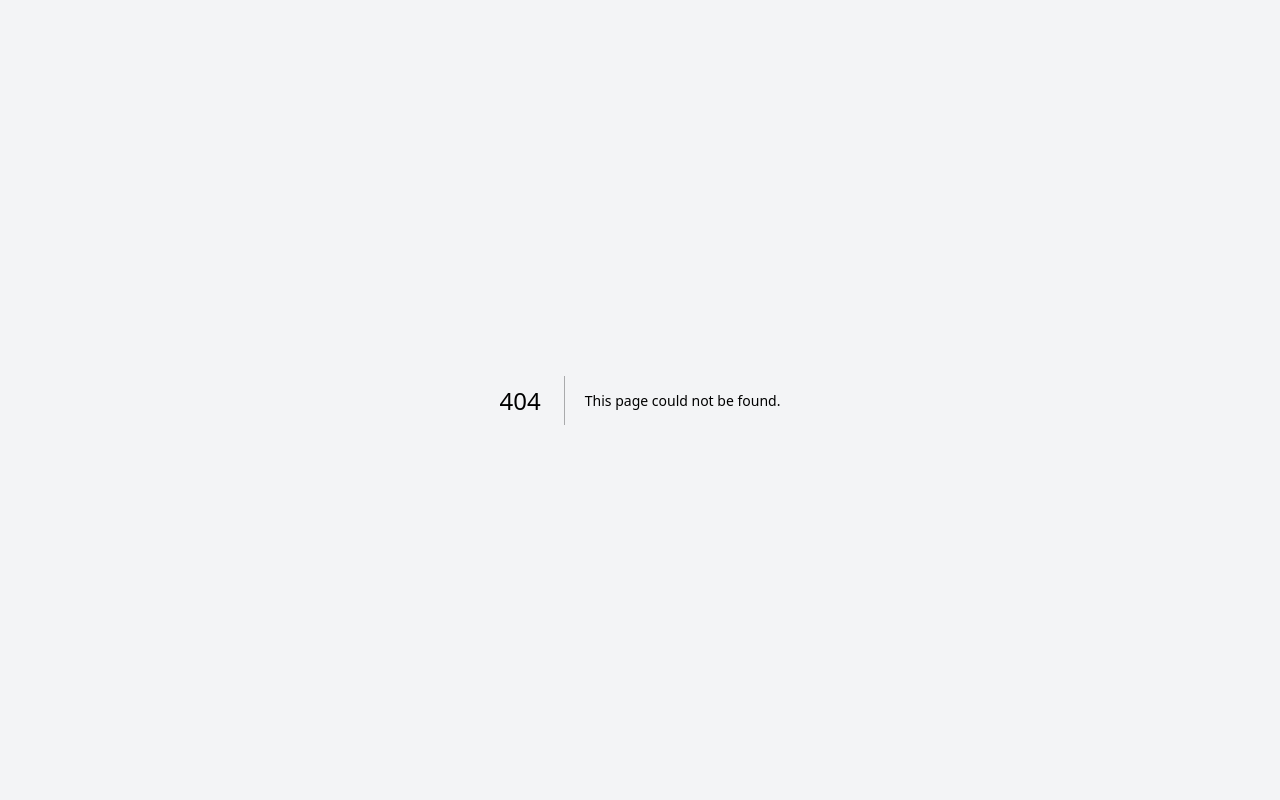
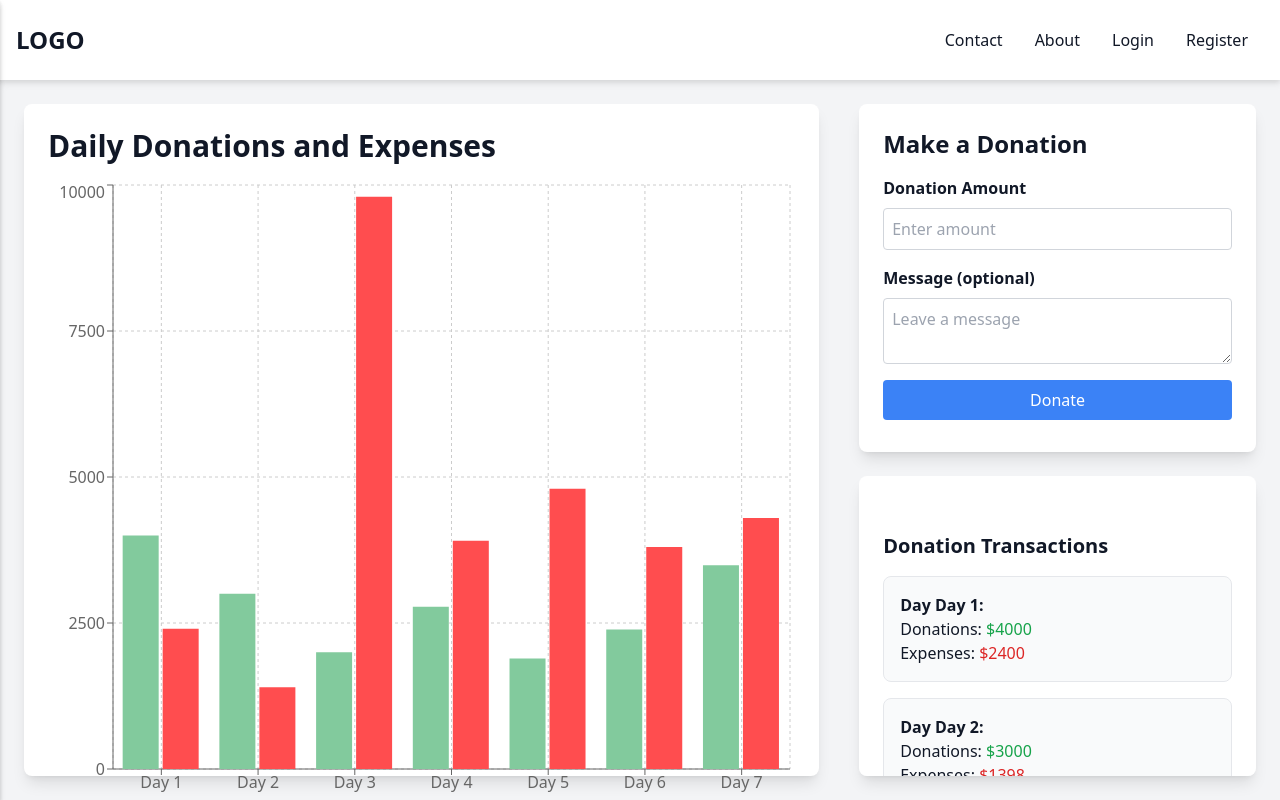
Before and after one commit to FahimSadikRashad/DisastermanagementFrontEnd, a Next.js app: page /donation in a window 1280 px wide. Before the commit this address had no page. Shown: the top 800 px of the page. Built offline with nearby package versions, Linux system fonts and the light colour scheme.

Commit message:
Integrade Donation Page with navbar and footer section appear globally

```diff
--- a/src/app/components/DonationForm.js
+++ b/src/app/components/DonationForm.js
@@ -0,0 +1,44 @@
+//DonationForm
+"use client";
+
+import { useState } from 'react';
+
+export default function DonationForm() {
+  const [amount, setAmount] = useState('');
+  const [message, setMessage] = useState('');
+
+  const handleSubmit = (e) => {
+    e.preventDefault();
+    // Handle donation submission logic
+    console.log(`Donation Amount: $${amount}, Message: ${message}`);
+  };
+
+  return (
+    <form onSubmit={handleSubmit} className="flex flex-col">
+      <label className="mb-2 font-semibold" htmlFor="amount">Donation Amount</label>
+      <input
+        type="number"
+        id="amount"
+        value={amount}
+        onChange={(e) => setAmount(e.target.value)}
+        className="p-2 mb-4 border border-gray-300 rounded"
+        placeholder="Enter amount"
+        required
+      />
+      <label className="mb-2 font-semibold" htmlFor="message">Message (optional)</label>
+      <textarea
+        id="message"
+        value={message}
+        onChange={(e) => setMessage(e.target.value)}
+        className="p-2 mb-4 border border-gray-300 rounded"
+        placeholder="Leave a message"
+      />
+      <button
+        type="submit"
+        className="bg-blue-500 text-white py-2 rounded hover:bg-blue-600 transition"
+      >
+        Donate
+      </button>
+    </form>
+  );
+}
--- /dev/null
+++ b/src/app/components/TransactionList.js
@@ -0,0 +1,22 @@
+"use client";
+
+export default function TransactionList({ donationData }) {
+  return (
+    <div>
+      <h2 className="text-xl font-semibold mt-8 mb-4">Donation Transactions</h2>
+      <ul className="space-y-4 max-h-80 overflow-y-auto"> {/* Scrollable List */}
+        {donationData.map((item, index) => (
+          <li key={index} className="border p-4 rounded-lg bg-gray-50">
+            <p className="font-semibold">Day {item.name}:</p>
+            <p>
+              Donations: <span className="text-green-600">${item.donations}</span>
+            </p>
+            <p>
+              Expenses: <span className="text-red-600">${item.expenses}</span>
+            </p>
+          </li>
+        ))}
+      </ul>
+    </div>
+  );
+}
--- a/src/app/context/DonationContext.js
+++ b/src/app/context/DonationContext.js
@@ -0,0 +1,37 @@
+//Donation context
+"use client";
+
+import React, { createContext, useState, useEffect } from 'react';
+
+export const DonationContext = createContext();
+
+export const DonationProvider = ({ children }) => {
+  const [donationData, setDonationData] = useState([]);
+
+  useEffect(() => {
+    // Fetch or simulate fetching donation data from an API
+    const fetchDonationData = () => {
+      // Dummy data for simulation
+      const data = [
+        { name: 'Day 1', donations: 4000, expenses: 2400 },
+        { name: 'Day 2', donations: 3000, expenses: 1398 },
+        { name: 'Day 3', donations: 2000, expenses: 9800 },
+        { name: 'Day 4', donations: 2780, expenses: 3908 },
+        { name: 'Day 5', donations: 1890, expenses: 4800 },
+        { name: 'Day 6', donations: 2390, expenses: 3800 },
+        { name: 'Day 7', donations: 3490, expenses: 4300 },
+      ];
+      setDonationData(data);
+    };
+
+    fetchDonationData();
+  }, []);
+
+  const totalDonations = donationData.reduce((sum, item) => sum + item.donations, 0);
+
+  return (
+    <DonationContext.Provider value={{ donationData, totalDonations }}>
+      {children}
+    </DonationContext.Provider>
+  );
+};
--- /dev/null
+++ b/src/app/donation/page.js
@@ -0,0 +1,67 @@
+"use client";
+
+import { useContext } from "react";
+import { DonationContext } from "../context/DonationContext";
+import {
+  BarChart,
+  Bar,
+  XAxis,
+  YAxis,
+  Tooltip,
+  CartesianGrid,
+  ResponsiveContainer,
+} from "recharts";
+import { motion } from "framer-motion";
+import DonationForm from "../components/DonationForm";
+import TransactionList from "../components/TransactionList";
+
+export default function DonationPage() {
+  const { donationData, totalDonations } = useContext(DonationContext);
+
+  return (
+    <div className="flex flex-col lg:flex-row gap-10 h-[calc(100vh-80px)] container mx-auto p-6"> {/* Use calc for height */}
+
+      {/* Left: Bar chart section */}
+      <motion.section
+        initial={{ opacity: 0, y: 50 }}
+        animate={{ opacity: 1, y: 0 }}
+        transition={{ duration: 0.8 }}
+        className="lg:w-2/3 bg-white shadow-lg p-6 rounded-lg flex-grow"
+      >
+        <h2 className="text-3xl font-bold mb-4">
+          Daily Donations and Expenses
+        </h2>
+        <div className="h-full mb-6"> {/* Full height */}
+          <ResponsiveContainer width="100%" height="100%"> {/* Make the chart fill available space */}
+            <BarChart data={donationData}>
+              <CartesianGrid strokeDasharray="3 3" />
+              <XAxis dataKey="name" />
+              <YAxis />
+              <Tooltip />
+              <Bar dataKey="donations" fill="#82ca9d" />
+              <Bar dataKey="expenses" fill="#ff4d4f" />
+            </BarChart>
+          </ResponsiveContainer>
+        </div>
+        <p className="text-lg">
+          Total donations:{" "}
+          <span className="font-bold text-blue-600">${totalDonations}</span>
+        </p>
+      </motion.section>
+
+      {/* Right: Donation form and transaction list */}
+      <div className="lg:w-1/3 flex flex-col space-y-6 h-full">
+        {/* Donation Form */}
+        <div className="bg-white shadow-lg p-6 rounded-lg flex-grow">
+          <h2 className="text-2xl font-semibold mb-4">Make a Donation</h2>
+          <DonationForm />
+        </div>
+
+        {/* Transaction List */}
+        <div className="bg-white shadow-lg p-6 rounded-lg flex-grow overflow-y-auto max-h-[300px]"> {/* Scrollable and limited height */}
+          <TransactionList donationData={donationData} />
+        </div>
+      </div>
+    </div>
+  );
+}
--- a/src/app/layout.js
+++ b/src/app/layout.js
@@ -1,6 +1,11 @@
+"use client";
+
 import localFont from "next/font/local";
 import "./styles/globals.css";
-
+import { DonationProvider } from './context/DonationContext'; // Import the provider
+import { useRouter } from 'next/navigation'; // Correctly import useRouter
+import Navbar from './components/Navbar'; // Import Navbar
+import Footer from './components/Footer'; // Import Footer
 
 const geistSans = localFont({
   src: "./fonts/GeistVF.woff",
@@ -13,18 +18,31 @@ const geistMono = localFont({
   weight: "100 900",
 });
 
-export const metadata = {
-  title: "Disaster Management",
-  description: "A web app for managing disaster relief efforts",
-};
+// export const metadata = {
+//   title: "Disaster Management",
+//   description: "A web app for managing disaster relief efforts",
+// };
 
 export default function RootLayout({ children }) {
+  const router = useRouter(); // Access router object
+  const noHeaderFooterRoutes = ['/login', '/register']; // Define routes without header/footer
+
   return (
     <html lang="en">
       <body
         className={`${geistSans.variable} ${geistMono.variable} antialiased bg-gray-100`}
       >
-        {children}
+        <DonationProvider>
+          {/* Conditionally render Navbar */}
+          {!noHeaderFooterRoutes.includes(router.pathname) && <Navbar />}
+
+          <main className="flex flex-col min-h-screen">
+            {children}
+          </main>
+
+          {/* Conditionally render Footer */}
+          {!noHeaderFooterRoutes.includes(router.pathname) && <Footer />}
+        </DonationProvider>
       </body>
     </html>
   );
--- a/src/app/page.js
+++ b/src/app/page.js
@@ -1,5 +1,3 @@
-import Navbar from './components/Navbar';
-import Footer from './components/Footer';
 import FundSection from './components/FundSection';
 import CrisisSection from './components/CrisisSection';
 import VolunteerSection from './components/VolunteerSection';
@@ -8,9 +6,8 @@ import MottoSection from './components/MottoSection';
 export default function Home() {
   return (
     <div className="flex flex-col min-h-screen">
-      <Navbar />
       <MottoSection />
-      <main className="flex-grow container mx-auto p-6 mt-4"> {/* Added margin-top to ensure spacing */}
+      <main className="flex-grow container mx-auto p-6 mt-4">
         <h1 className="text-4xl font-bold text-center mb-8">
           Donation Management Dashboard
         </h1>
@@ -19,7 +16,6 @@ export default function Home() {
         <CrisisSection />
         <VolunteerSection />
       </main>
-      <Footer />
     </div>
   );
 }
```
